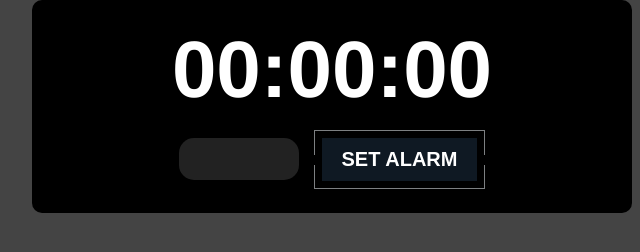
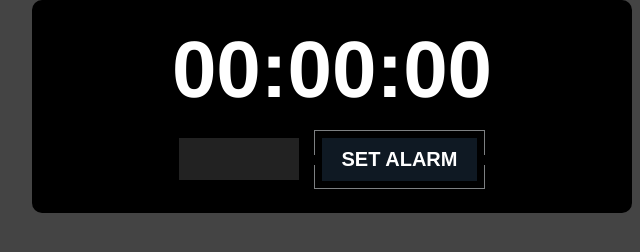
Before and after one commit to AdrianZhao/simple-alarm, a plain HTML site: page index.html in a window 1280 px wide. Shown: the full height of the page, 308-948 px from the left. Drawn offline with Linux system fonts and the light colour scheme; a web font is replaced by a local one.

Commit message:
fix-input

```diff
--- a/assets/style/index.css
+++ b/assets/style/index.css
@@ -35,9 +35,8 @@ input[type=text] {
   margin-top: 8px;
   width: 120px;
   height: 42px;
-  border-radius: 15px;
   margin-bottom: 14px;
-  padding: 0 15px;
+  padding: 0 10px;
   background-color: #222;
   font-size: 20px;
   text-align: left;
```
